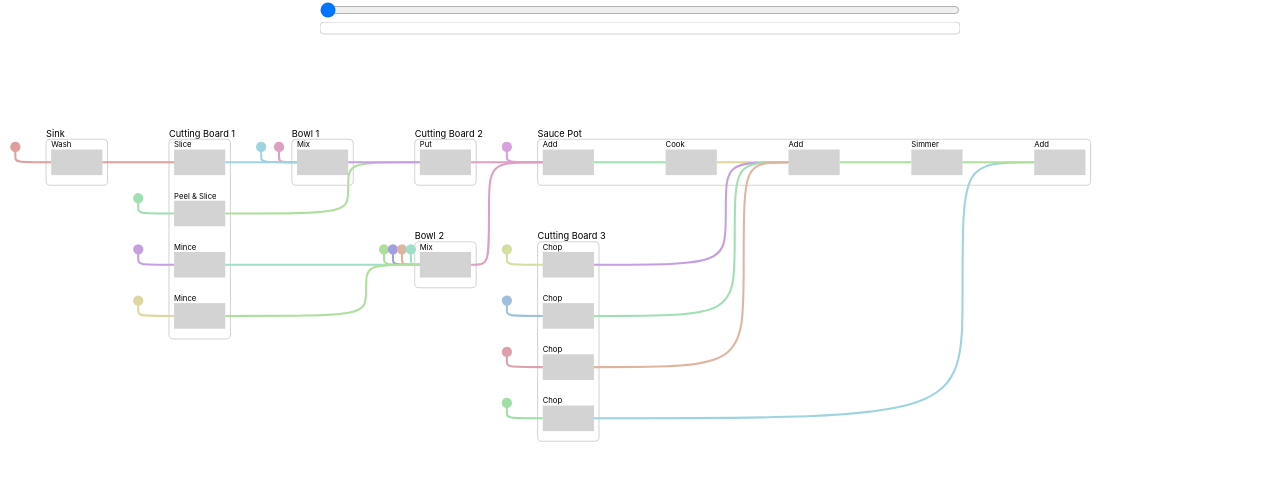
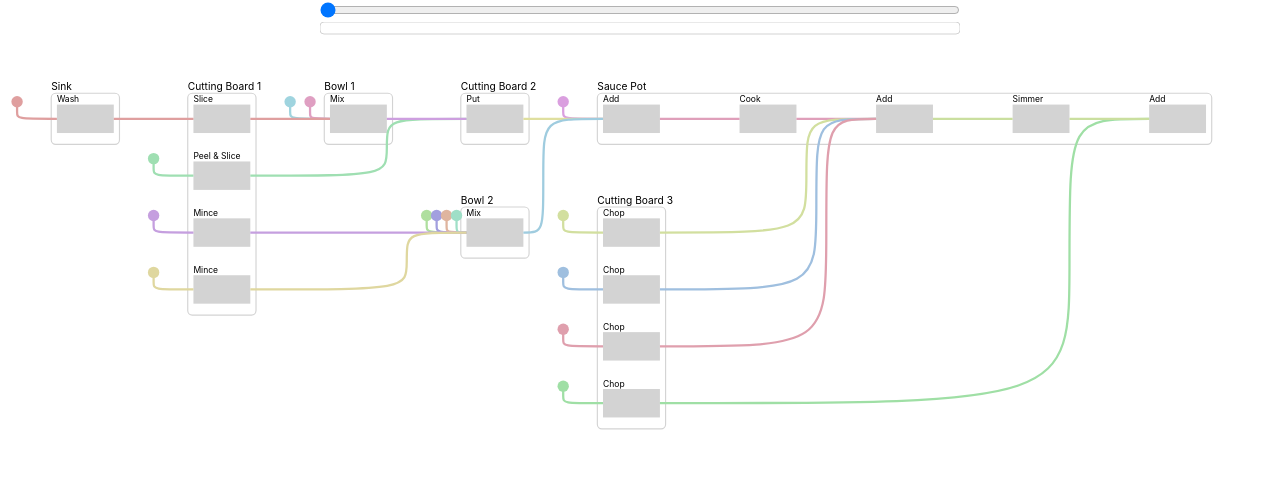
Before and after one commit to kixlab/starlab-video-navigation, a React (Create React App) app in the folder hierarchical_graph/: page / in a window 1280 px wide. Shown: the top 480 px of the page. Built offline with nearby package versions, Linux system fonts and the light colour scheme.

Commit message:
Make paths continue on ingredient

```diff
--- a/hierarchical_graph/src/components/Graph.js
+++ b/hierarchical_graph/src/components/Graph.js
@@ -27,32 +27,32 @@ const data = {
         {name: "Intermediate 3", step_list: [8, 9, 10, 11, 12]},
     ],
     steps: [
-        {name: "Wash", row: 2, col: 0, time: [96, 100], prev_steps: null, ingredients: [0]},
-        {name: "Slice", row: 2, col: 1, time: [106, 136], prev_steps: [0], ingredients: null},
-        {name: "Peel & Slice", row: 3, col: 1, time: [257, 280], prev_steps: null, ingredients: [1]},
-        {name: "Mince", row: 4, col: 1, time: [213, 228], prev_steps: null, ingredients: [2]},
-        {name: "Mince", row: 5, col: 1, time: [218, 228], prev_steps: null, ingredients: [3]},
-        {name: "Mix", row: 2, col: 2, time: [140, 174], prev_steps: [1], ingredients: [4, 5]},
-        {name: "Put", row: 2, col: 3, time: [289, 316], prev_steps: [2, 5], ingredients: null},
-        {name: "Mix", row: 4, col: 3, time: [186, 250], prev_steps: [3, 4], ingredients: [6, 7, 8, 9]},
-        {name: "Add", row: 2, col: 4, time: [323, 338], prev_steps: [6, 7], ingredients: [10]},
-        {name: "Cook", row: 2, col: 5, time: [342, 348], prev_steps: [8], ingredients: null},
-        {name: "Chop", row: 4, col: 4, time: [361, 370], prev_steps: null, ingredients: [11]},
-        {name: "Chop", row: 5, col: 4, time: [374, 392], prev_steps: null, ingredients: [12]},
-        {name: "Chop", row: 6, col: 4, time: [405, 410], prev_steps: null, ingredients: [13]},
-        {name: "Chop", row: 7, col: 4, time: [415, 423], prev_steps: null, ingredients: [14]},
-        {name: "Add", row: 2, col: 6, time: [488, 498], prev_steps: [9, 10, 11, 12], ingredients: null},
-        {name: "Simmer", row: 2, col: 7, time: [500, 519], prev_steps: [14], ingredients: null},
-        {name: "Add", row: 2, col: 8, time: [570, 577], prev_steps: [13, 15], ingredients: null},
+        {name: "Wash", row: 1, col: 0, time: [96, 100], prev_steps: null, ingredients: [0]},
+        {name: "Slice", row: 1, col: 1, time: [106, 136], prev_steps: [0], ingredients: null},
+        {name: "Peel & Slice", row: 2, col: 1, time: [257, 280], prev_steps: null, ingredients: [1]},
+        {name: "Mince", row: 3, col: 1, time: [213, 228], prev_steps: null, ingredients: [2]},
+        {name: "Mince", row: 4, col: 1, time: [218, 228], prev_steps: null, ingredients: [3]},
+        {name: "Mix", row: 1, col: 2, time: [140, 174], prev_steps: [1], ingredients: [4, 5]},
+        {name: "Put", row: 1, col: 3, time: [289, 316], prev_steps: [2, 5], ingredients: null},
+        {name: "Mix", row: 3, col: 3, time: [186, 250], prev_steps: [3, 4], ingredients: [6, 7, 8, 9]},
+        {name: "Add", row: 1, col: 4, time: [323, 338], prev_steps: [6, 7], ingredients: [10]},
+        {name: "Cook", row: 1, col: 5, time: [342, 348], prev_steps: [8], ingredients: null},
+        {name: "Chop", row: 3, col: 4, time: [361, 370], prev_steps: null, ingredients: [11]},
+        {name: "Chop", row: 4, col: 4, time: [374, 392], prev_steps: null, ingredients: [12]},
+        {name: "Chop", row: 5, col: 4, time: [405, 410], prev_steps: null, ingredients: [13]},
+        {name: "Chop", row: 6, col: 4, time: [415, 423], prev_steps: null, ingredients: [14]},
+        {name: "Add", row: 1, col: 6, time: [488, 498], prev_steps: [9, 10, 11, 12], ingredients: null},
+        {name: "Simmer", row: 1, col: 7, time: [500, 519], prev_steps: [14], ingredients: null},
+        {name: "Add", row: 1, col: 8, time: [570, 577], prev_steps: [13, 15], ingredients: null},
     ],
     tools: [
-        {name: "Sink", start: [2, 0], end: [2, 0]},
-        {name: "Cutting Board 1", start: [2, 1], end: [5, 1]},
-        {name: "Bowl 1", start: [2, 2], end: [2, 2]},
-        {name: "Bowl 2", start: [4, 3], end: [4, 3]},
-        {name: "Cutting Board 2", start: [2, 3], end: [2, 3]},
-        {name: "Cutting Board 3", start: [4, 4], end: [7, 4]},
-        {name: "Sauce Pot", start: [2, 4], end: [2, 8]},
+        {name: "Sink", start: [1, 0], end: [1, 0]},
+        {name: "Cutting Board 1", start: [1, 1], end: [4, 1]},
+        {name: "Bowl 1", start: [1, 2], end: [1, 2]},
+        {name: "Bowl 2", start: [3, 3], end: [3, 3]},
+        {name: "Cutting Board 2", start: [1, 3], end: [1, 3]},
+        {name: "Cutting Board 3", start: [3, 4], end: [6, 4]},
+        {name: "Sauce Pot", start: [1, 4], end: [1, 8]},
     ]
 }
 
@@ -71,7 +71,7 @@ const Graph = (props) => {
     }
 
     return (
-        <svg viewBox="0 0 5000 2000">
+        <svg viewBox="0 0 4500 2000">
             {dataset.tools.map((tool, i) => (
                 <Tool start={tool.start} end={tool.end} name={tool.name} isCurrent={checkIsCurrent("tools", i)}/>
             ))}
--- a/hierarchical_graph/src/components/Link.js
+++ b/hierarchical_graph/src/components/Link.js
@@ -3,7 +3,6 @@ import styled from 'styled-components';
 import { NODE_HEIGHT, NODE_WIDTH, NODE_MARGIN_H, NODE_MARGIN_W, GRAPH_PAD_W, GRAPH_PAD_H, INGRE_PADD_W } from "../global.js";
 
 const Link = (props) => {
-
     function selectColor(number) {
         const hue = number * 137.508; // use golden angle approximation
         return `hsl(${hue},50%,75%)`;
@@ -33,6 +32,23 @@ const Link = (props) => {
         return `M ${M[0]} ${M[1]}
                 C ${C0[0]} ${C0[1]}, ${C1[0]} ${C1[1]}, ${C2[0]} ${C2[1]}
                 S ${S0[0]} ${S0[1]}, ${S1[0]}, ${S1[1]}`
+    }
+
+    const findColor = (prev_step) => {
+        if(prev_step.ingredients) {
+            if(prev_step.ingredients.length > 1 || prev_step.prev_steps != null) {
+                return selectColor(props.all_ingredients.length + prev_step.idx);
+            } else if(prev_step.ingredients.length == 1) {
+                return selectColor(props.all_ingredients[prev_step.ingredients[0]].idx);
+            }
+        } else if (prev_step.prev_steps) {
+            if(prev_step.prev_steps.length > 1) {
+                return selectColor(props.all_ingredients.length + prev_step.idx);
+            } else {
+                var prev_step_idx = prev_step.prev_steps[0];
+                return findColor(props.all_steps[prev_step_idx]);
+            }
+        }
     }
 
     var total_ingre = (props.ingredients ? props.ingredients.length : 0);
@@ -67,7 +83,7 @@ const Link = (props) => {
             ];
 
             paths.push(<path key={i} name={props.name} d={generateStepPath(start_point, end_point, margin)}
-                             stroke={selectColor(Math.floor(Math.random() * 10))}
+                             stroke={findColor(props.prev_steps[i])}
                              fill="transparent" stroke-width="8"/>);
         }
     }
--- a/hierarchical_graph/src/components/Step.js
+++ b/hierarchical_graph/src/components/Step.js
@@ -27,7 +27,11 @@ const Step = (props) => {
                     stroke={props.isCurrent ? "#3786E2" : "transparent"} stroke-width="8"/>
             </ClickableG>
             <Link row={props.row} col={props.col}
-                  prev_steps={props.prev_steps ? props.prev_steps.map(idx => props.all_steps[idx]) : null}
+                  prev_steps={props.prev_steps ? props.prev_steps.map(idx => {
+                      var step = props.all_steps[idx];
+                      step.idx = idx;
+                      return step;
+                    }) : null}
                   ingredients={props.ingredients ? props.ingredients.map(idx => props.all_ingredients[idx]) : null}
                   all_ingredients={props.all_ingredients} all_steps={props.all_steps}/>
         </>
```
